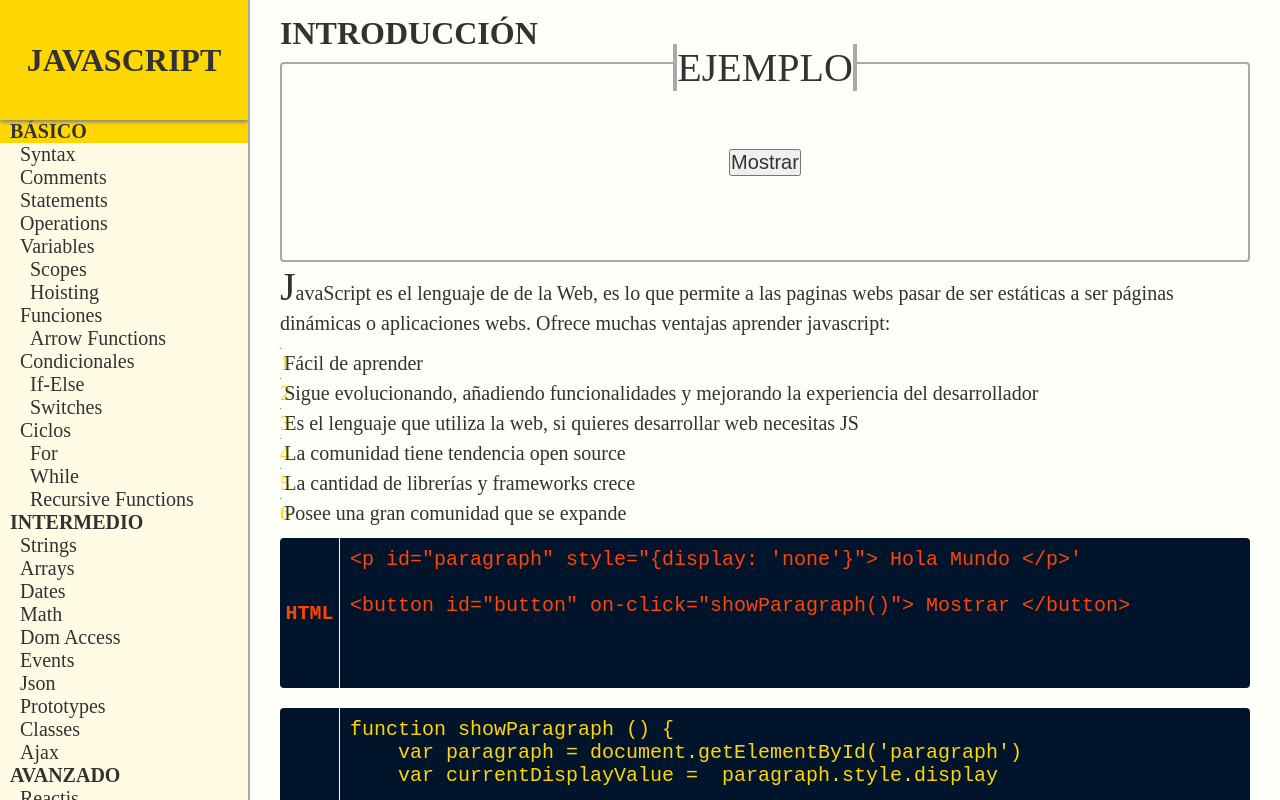
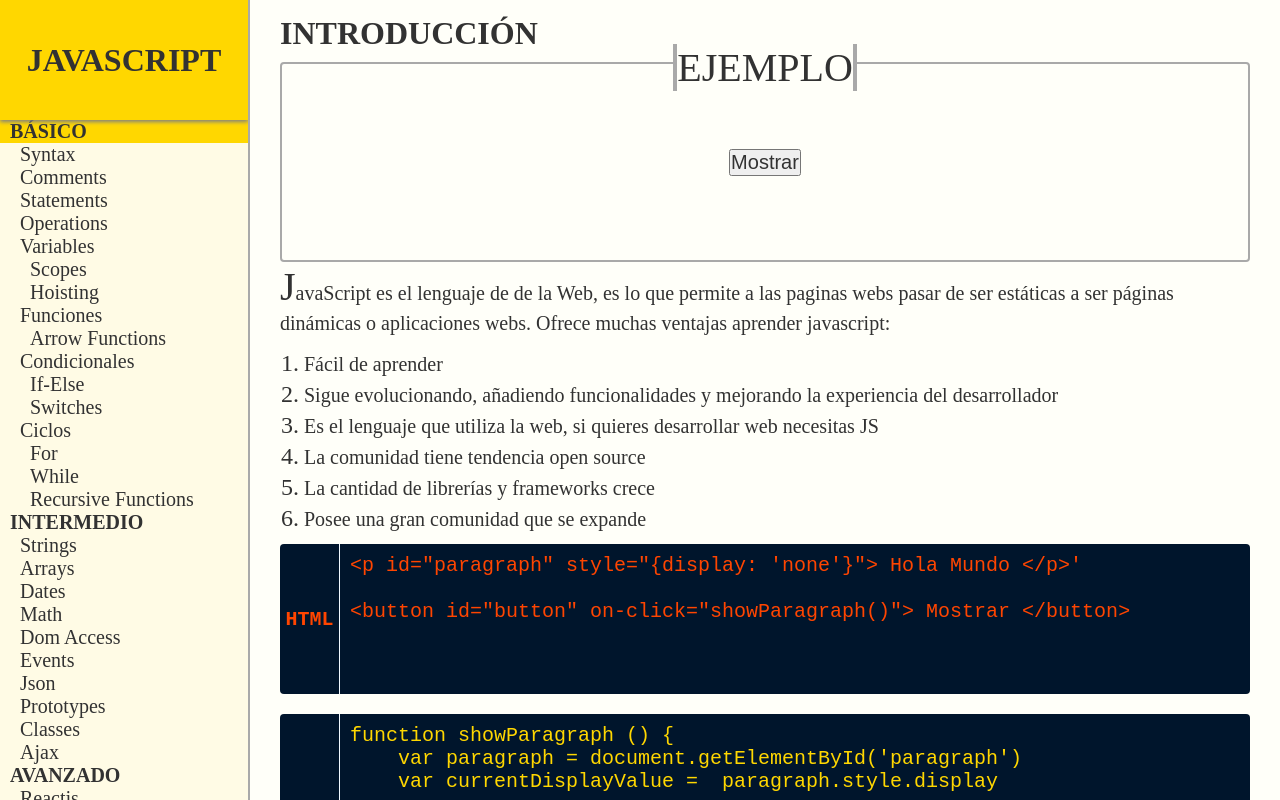
Before and after one commit to cruzortiz99/tsc_react_express_app, a React app: page / in a window 1280 px wide. Shown: the top 800 px of the page. Built offline with nearby package versions, Linux system fonts and the light colour scheme.

Commit message:
styling almost done, searching for fonts

```diff
--- a/client/src/components/AppContentCode/app-content-code.css
+++ b/client/src/components/AppContentCode/app-content-code.css
@@ -20,6 +20,7 @@
 .app-content-code .code {
   height: 100%;
   padding: 10px;
+  font-family: monospace, 'Courier New', Courier;
 }
 .app-content-code .js {
   color: var(--brand-color);
--- a/client/src/components/AppContentExample/app-content-example.css
+++ b/client/src/components/AppContentExample/app-content-example.css
@@ -21,7 +21,7 @@
   border-right: 4px solid darkgray;
   text-transform: uppercase;
   font-size: calc(2 * var(--font-size));
-  transition: all 1s;
+  transition: all 0.7s;
   transition-timing-function: ease-out;
 }
 
--- a/client/src/components/AppContentTheory/app-content-theory.css
+++ b/client/src/components/AppContentTheory/app-content-theory.css
@@ -22,16 +22,14 @@
   counter-reset: li;
 }
 .text-content ol li::before {
-  content: counter(li);
+  content: counter(li)'.';
   counter-increment: li;
   margin-right: 4px;
-  background-color: rgb(0, 160, 0);
-  color: var(--brand-color);
-  border-radius: 4px;
   display: inline-block;
-  width: calc(var(--font-size) / 100);
-  height: calc(var(--font-size) / 100);
   text-align: center;
+  font-size: calc(1.2 * var(--font-size));
+  width: var(--font-size);
+  height: 100%;
 }
 .text-content p::first-letter {
   font-size: calc(2 * var(--font-size));
```
